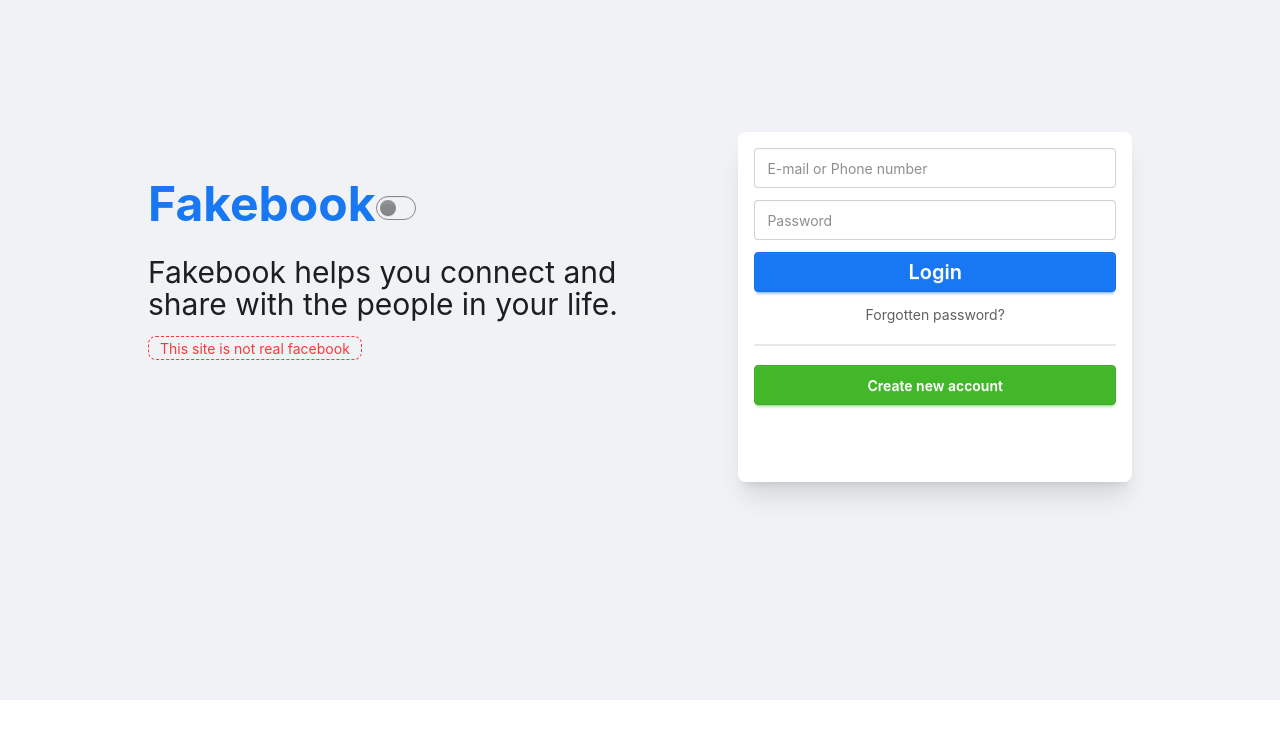
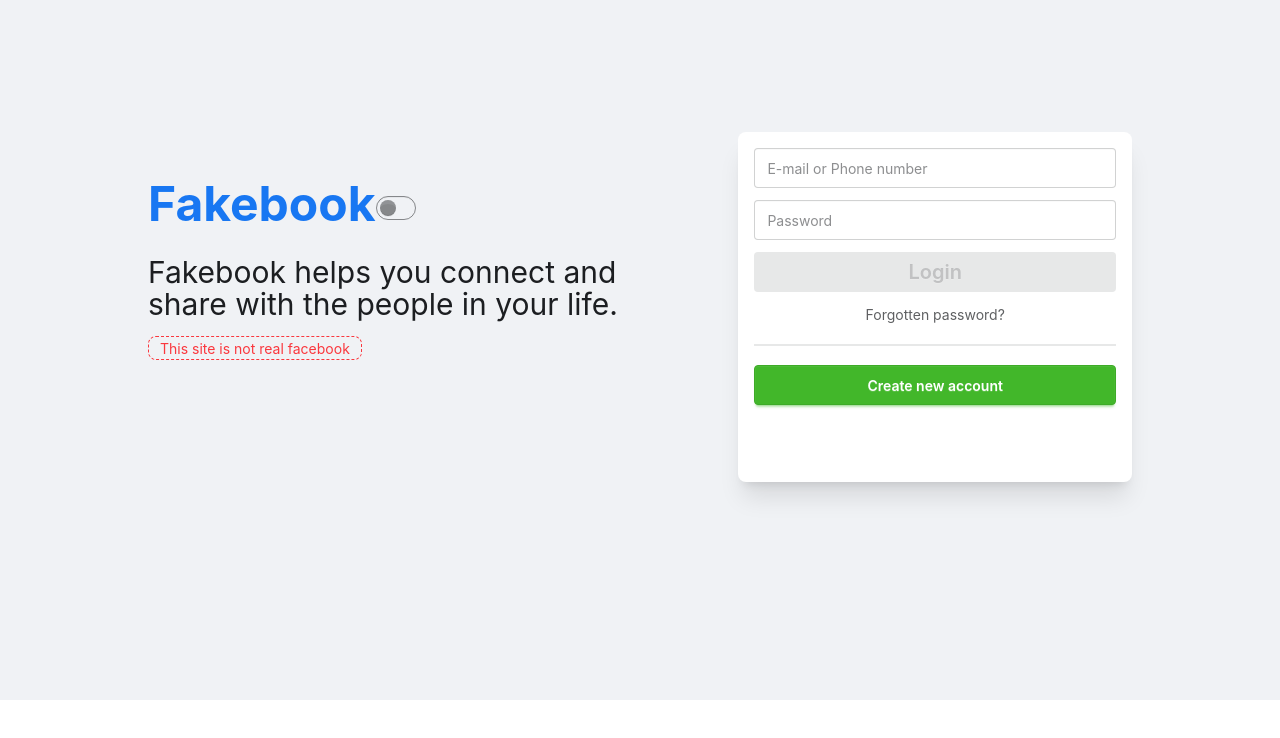
Before and after one commit to tratchapong/cc22-fb-web, a React (Vite) app: page / in a window 1280 px wide. Shown: the top 738 px of the page. Built offline with nearby package versions, Linux system fonts and the light colour scheme.

Commit message:
userStore + login start..

```diff
--- a/src/pages/Login.jsx
+++ b/src/pages/Login.jsx
@@ -1,7 +1,31 @@
 import RegisterForm from '@/components/RegisterForm'
-import React from 'react'
+import useUserStore from '@/stores/userStore'
+import { loginSchema } from '@/validations/schema'
+import { zodResolver } from '@hookform/resolvers/zod'
+import { useForm } from 'react-hook-form'
+import { toast } from 'react-toastify'
 
 function Login() {
+  const token = useUserStore(state=>state.token)
+  const login = useUserStore(state=>state.login)
+  const { register, handleSubmit, formState, reset } = useForm({
+    resolver: zodResolver(loginSchema),
+    mode: 'onSubmit'
+  })
+  const { errors, isSubmitting, isValid } = formState
+
+  const onSubmit = async (body) => {
+    try {
+      // toast.info(JSON.stringify(body, null, 2))
+      const resp = await login(body)
+      toast.success(JSON.stringify(resp.data))
+    } catch (err) {
+      console.dir(err)
+      const errMsg = err.response?.data.message || err.message
+      toast.error(errMsg)
+    }
+  }
+
   return (
     <>
       <div className='h-175 pt-20 pb-28 bg-base-200'>
@@ -17,23 +41,33 @@ function Login() {
           </div>
           <div className="flex-1">
             <div className="card bg-base-100 w-full h-87.5 shadow-xl mt-8">
-              <form onSubmit={e => e.preventDefault()}>
+              <form onSubmit={handleSubmit(onSubmit)}>
+                <fieldset disabled={isSubmitting}>
                   <div className="card-body gap-3 p-4">
+                    <div className="w-full">
                       <input type="text" className="input w-full"
                         placeholder='E-mail or Phone number'
+                        {...register('identity')}
                       />
+                      <p className="text-sm text-error">{errors.identity?.message}</p>
+                    </div>
+                    <div className="w-full">
                       <input type="password" className="input w-full"
                         placeholder='Password'
+                        {...register('password')}
                       />
-                  <button className='btn btn-primary text-xl'>Login</button>
+                      <p className="text-sm text-error">{errors.password?.message}</p>
+                    </div>
+                    <button className='btn btn-primary text-xl' disabled={!isValid}>Login</button>
                     <p className="text-center cursor-pointer opacity-70">Forgotten password?</p>
                     <div className="divider my-0"></div>
                     <button className="btn btn-secondary"
-                    onClick={()=>document.getElementById('register-form').showModal()}
+                      onClick={() => document.getElementById('register-form').showModal()}
                     >
                       Create new account
                     </button>
                   </div>
+                </fieldset>
               </form>
             </div>
           </div>
--- /dev/null
+++ b/src/stores/userStore.js
@@ -0,0 +1,16 @@
+import { mainApi } from "@/api/mainApi";
+import { create } from "zustand";
+
+
+const useUserStore = create( (set, get)=>({
+  user: null,
+  token: '',
+  login: async (body) => {
+    const resp = await mainApi.post('/auth/login', body)
+    set({ token : resp.data.token, user: resp.data.user })
+    return resp
+  },
+  logout: () => set( {token:'', user:null})
+}) )
+
+export default useUserStore
```
Lines whose indentation alone changed are shown as unchanged.
